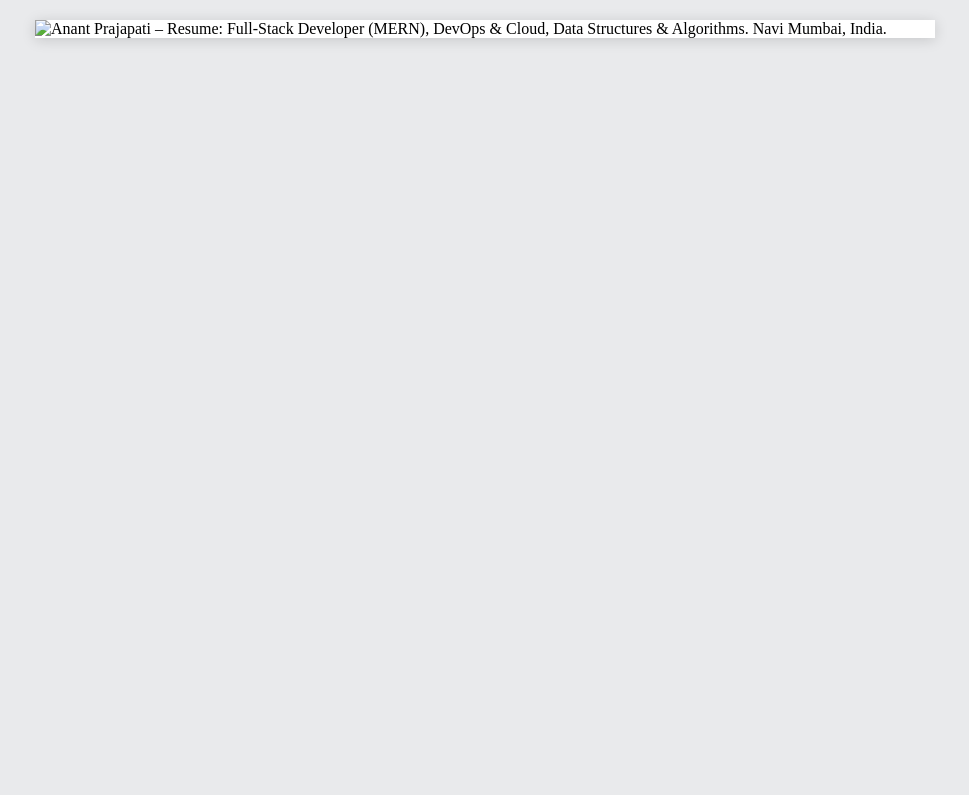
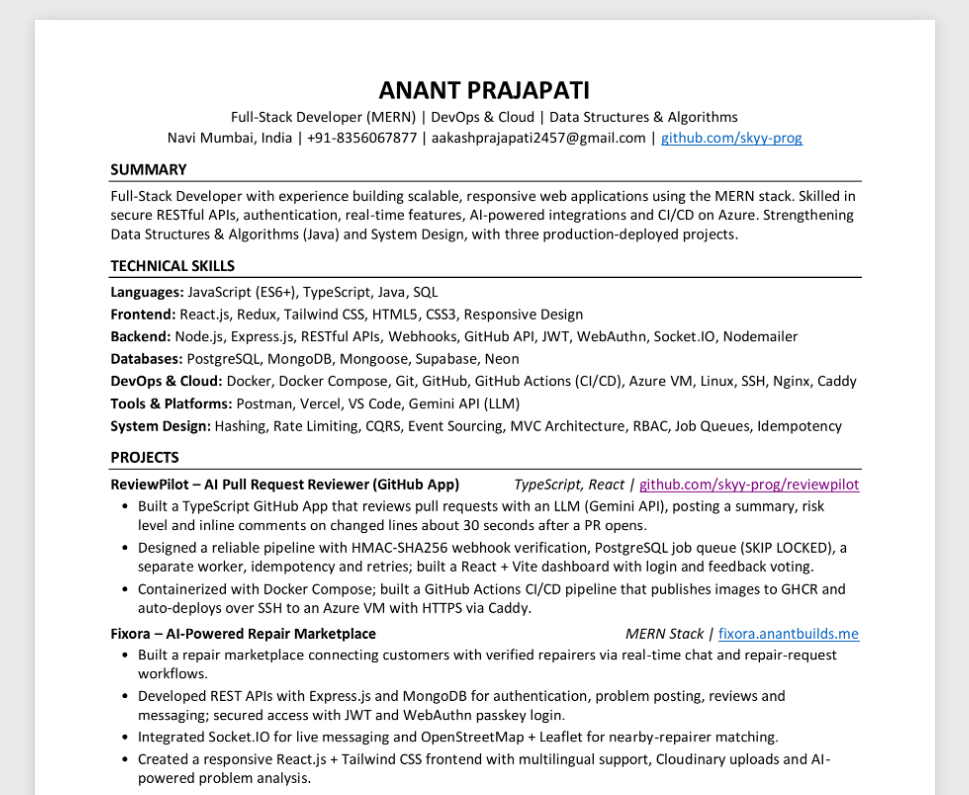
Before and after one commit to skyy-prog/timepass, a plain HTML site: page index.html in a window 1280 px wide. Shown: the top 795 px of the page, without its empty margins (155-1124 px from the left). Drawn offline with Linux system fonts and the light colour scheme.

Commit message:
Update index.html

```diff
--- a/index.html
+++ b/index.html
@@ -14,7 +14,7 @@
 </head>
 <body>
   <div class="page">
-    <img src="AnantPrajapatiSDE.pdf" alt="Anant Prajapati – Resume: Full-Stack Developer (MERN), DevOps &amp; Cloud, Data Structures &amp; Algorithms. Navi Mumbai, India.">
+    <img src="resume.png" alt="Anant Prajapati – Resume: Full-Stack Developer (MERN), DevOps &amp; Cloud, Data Structures &amp; Algorithms. Navi Mumbai, India.">
   </div>
 </body>
 </html>
```
